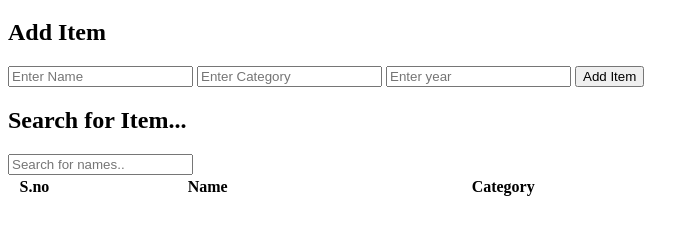
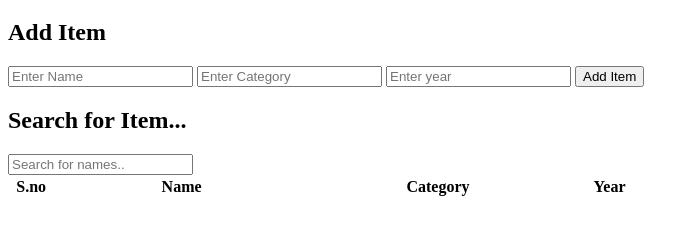
Before and after one commit to FrankGrillo1991/Sortable-and-Filterable-Table, a plain HTML site: page index.html in a window 1280 px wide. Shown: the part 61-296 px from the top of the page, without its empty margins (0-699 px from the left). Drawn offline with Linux system fonts and the light colour scheme.

Commit message:
Update index.html

```diff
--- a/index.html
+++ b/index.html
@@ -59,6 +59,10 @@
                 onclick="sortItems('category')">
                 Category
             </th>
+            <th style="width: 10%"
+                onclick="sortItems('year')">
+                Year
+            </th>
         </tr>
     </table>
     <script src="script.js"></script>
```
